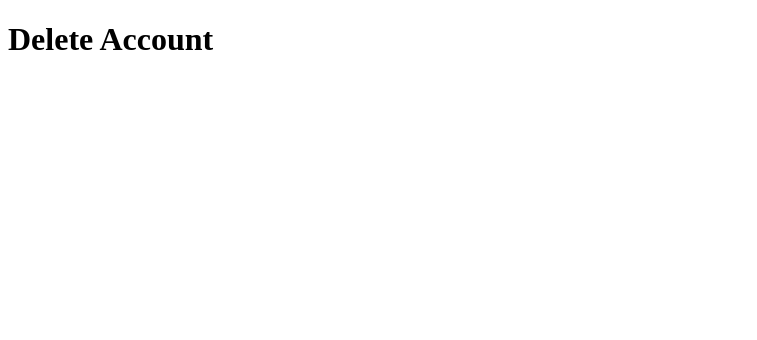
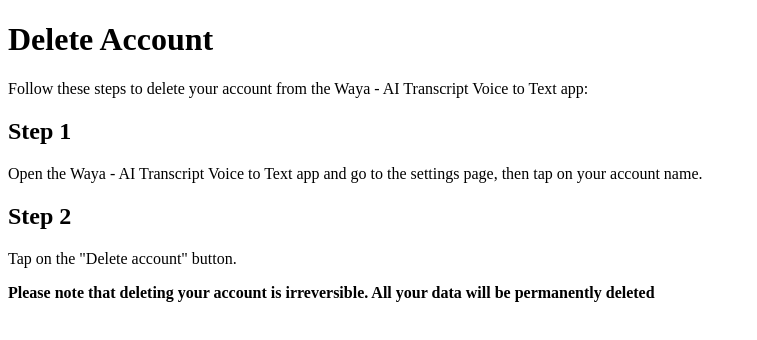
Before and after one commit to ahmersaud/voice-notes-EULA, a plain HTML site: page DeleteAccount.html in a window 1280 px wide. Shown: the whole page, without its empty margins (0-757 px from the left). Drawn offline with Linux system fonts and the light colour scheme.

Commit message:
Updated page

```diff
--- a/DeleteAccount.html
+++ b/DeleteAccount.html
@@ -2,10 +2,19 @@
 <html lang="en">
 <head>
     <meta charset="UTF-8">
-    <meta name="viewport" content="width=device-width, initial-scale=1.0">
-    <title>DElete account</title>
+    <title>Delete Account - Waya - AI Transcript Voice to Text</title>
 </head>
 <body>
     <h1>Delete Account</h1>
+    <p>Follow these steps to delete your account from the Waya - AI Transcript Voice to Text app:</p>
+    <div>
+        <h2>Step 1</h2>
+        <p>Open the Waya - AI Transcript Voice to Text app and go to the settings page, then tap on your account name.</p>
+    </div>
+    <div>
+        <h2>Step 2</h2>
+        <p>Tap on the "Delete account" button.</p>
+    </div>
+    <p><strong>Please note that deleting your account is irreversible. All your data will be permanently deleted</strong></p>
 </body>
 </html>
```
